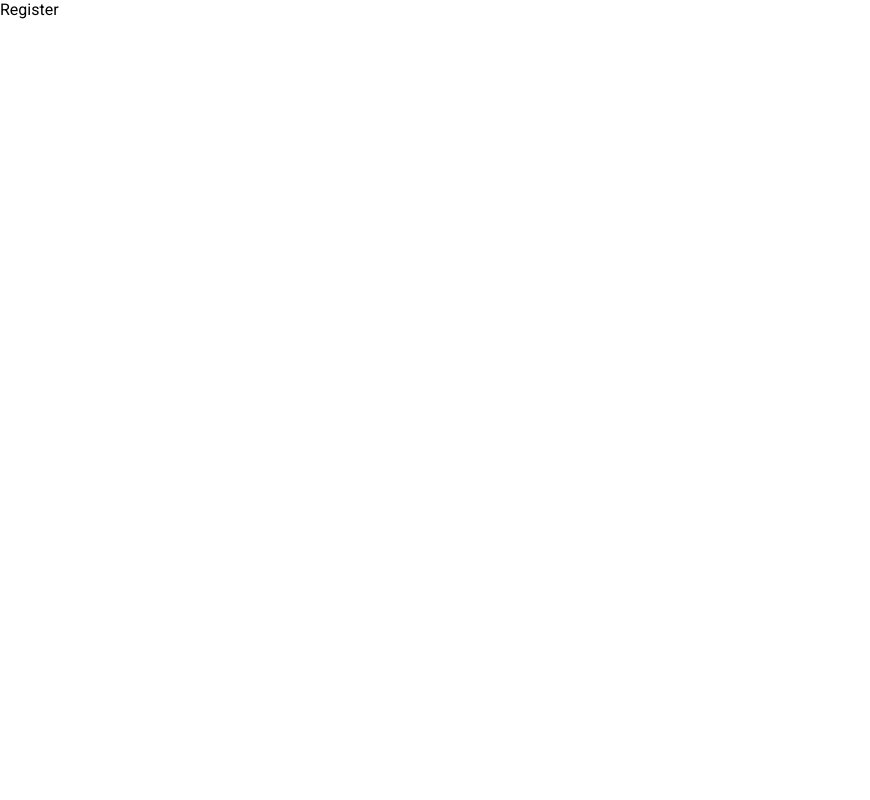
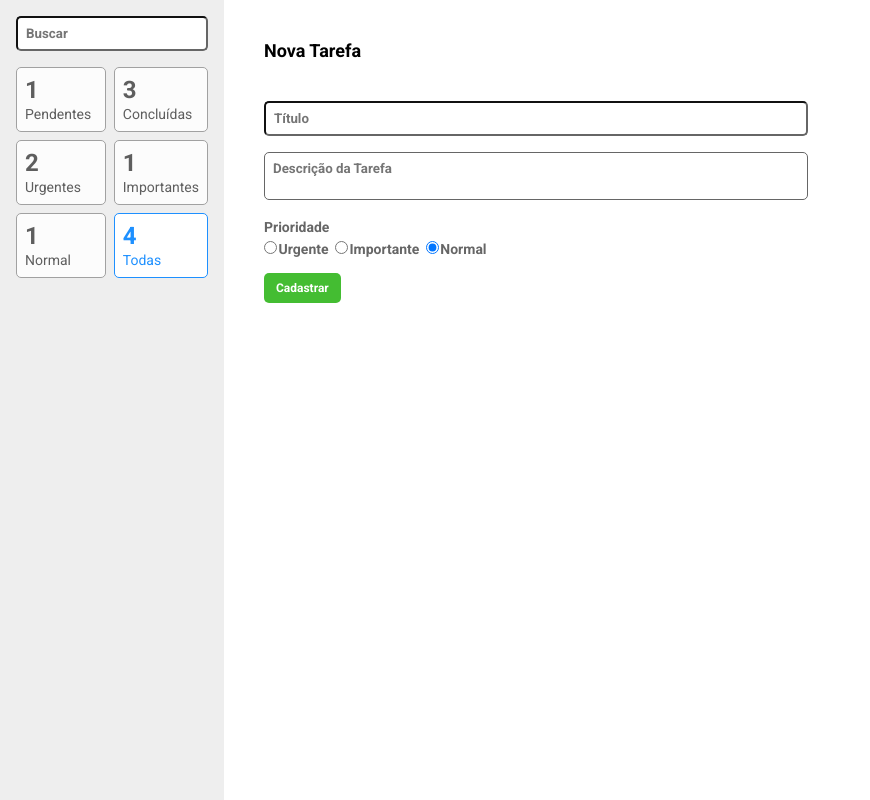
Before and after one commit to LucasDev9645/Projeto_To-do_List, a React (Vite) app: page /novo in a window 1280 px wide. Shown: the whole page, without its empty margins (0-870 px from the left). Built offline with nearby package versions, Linux system fonts and the light colour scheme.

Commit message:
Create task

```diff
--- a/src/Store/reducers/tasks.ts
+++ b/src/Store/reducers/tasks.ts
@@ -56,9 +56,21 @@ const sliceTasks = createSlice({
         state.itens[taskIndex] = action.payload;
       }
     },
+    register: (state, action: PayloadAction<Task>) => {
+      const taskExists = state.itens.find(
+        (task) =>
+          task.title.toLowerCase() === action.payload.title.toLowerCase()
+      );
+
+      if (taskExists) {
+        alert("Já existe uma tarefa com esse nome");
+      } else {
+        state.itens.push(action.payload);
+      }
+    },
   },
 });
 
-export const { remove, edit } = sliceTasks.actions;
+export const { remove, edit, register } = sliceTasks.actions;
 
 export default sliceTasks.reducer;
--- /dev/null
+++ b/src/components/Form/index.tsx
@@ -0,0 +1,76 @@
+import { FormEvent, useState } from "react";
+import { useDispatch } from "react-redux";
+import { useNavigate } from "react-router-dom";
+
+import * as enums from "../../utils/enums/Tasks.ts";
+import Task from "../../models/Task.ts";
+import { register } from "../../Store/reducers/tasks.ts";
+
+import {
+  Field,
+  MainContainer,
+  SaveButton,
+  Title,
+} from "../../styles/styles.ts";
+import { FormStyle, Options, Option } from "./styles.ts";
+
+const Form = () => {
+  const dispatch = useDispatch();
+  const navigate = useNavigate();
+
+  const [title, setTitle] = useState("");
+  const [description, setDescription] = useState("");
+  const [priority, setPriority] = useState(enums.Priority.NORMAL);
+
+  const taskRegister = (e: FormEvent) => {
+    e.preventDefault();
+    const addTask = new Task(
+      9,
+      title,
+      priority,
+      enums.Status.PENDENTE,
+      description
+    );
+    dispatch(register(addTask));
+    navigate("/");
+  };
+
+  return (
+    <MainContainer>
+      <Title>Nova Tarefa</Title>
+      <FormStyle onSubmit={taskRegister}>
+        <Field
+          type="text"
+          placeholder="Título"
+          value={title}
+          onChange={(e) => setTitle(e.target.value)}
+        />
+        <Field
+          as="textarea"
+          placeholder="Descrição da Tarefa"
+          value={description}
+          onChange={(e) => setDescription(e.target.value)}
+        />
+        <Options>
+          <p>Prioridade</p>
+          {Object.values(enums.Priority).map((priority) => (
+            <Option key={priority}>
+              <input
+                value={priority}
+                name="prioridade"
+                type="radio"
+                onChange={(e) => setPriority(e.target.value as enums.Priority)}
+                id={priority}
+                defaultChecked={priority === enums.Priority.NORMAL}
+              />
+              <label htmlFor={priority}>{priority}</label>
+            </Option>
+          ))}
+        </Options>
+        <SaveButton type="submit">Cadastrar</SaveButton>
+      </FormStyle>
+    </MainContainer>
+  );
+};
+
+export default Form;
--- /dev/null
+++ b/src/components/Form/styles.ts
@@ -0,0 +1,35 @@
+import styled from "styled-components";
+
+export const FormStyle = styled.form`
+  max-width: 34rem;
+  width: 100%;
+  font-weight: 700;
+  font-size: 0.875rem;
+  color: var(--color-gray-600);
+
+  textarea {
+    resize: none;
+    margin: 1rem 0;
+  }
+`;
+
+export const Options = styled.div`
+  margin-bottom: 1rem;
+
+  p {
+    margin-bottom: 0.375rem;
+  }
+
+  label {
+    margin-right: 0.4rem;
+  }
+
+  input {
+    margin-right: 0.1rem;
+  }
+`;
+
+export const Option = styled.div`
+  display: inline;
+  text-transform: capitalize;
+`;
--- a/src/components/SideBar/index.tsx
+++ b/src/components/SideBar/index.tsx
@@ -1,12 +1,13 @@
 import { useDispatch } from "react-redux";
+import { useSelector } from "react-redux";
 
 import FilterCard from "./FilterCard";
+import * as enums from "../../utils/enums/Tasks";
+import { RootReducer } from "../../Store";
+import { changeTerm } from "../../Store/reducers/filter";
 
 import * as S from "./styles";
-import * as enums from "../../utils/enums/Tasks";
-import { useSelector } from "react-redux";
-import { RootReducer } from "../../Store";
-import { changeTerm } from "../../Store/reducers/filter";
+import { Field } from "../../styles/styles";
 
 const SideBar = () => {
   const dispatch = useDispatch();
@@ -15,7 +16,7 @@ const SideBar = () => {
   return (
     <S.Aside>
       <div>
-        <S.Field
+        <Field
           type="text"
           placeholder="Buscar"
           value={term}
--- a/src/components/SideBar/styles.ts
+++ b/src/components/SideBar/styles.ts
@@ -12,12 +12,3 @@ export const Filters = styled.aside`
   grid-gap: 0.5rem;
   margin-top: 1rem;
 `;
-
-export const Field = styled.input`
-  border-radius: 5px;
-  border-color: var(--color-gray-600);
-  background-color: var(--color-white);
-  padding: 0.5rem;
-  font-weight: 700;
-  width: 100%;
-`;
--- a/src/components/Task/index.tsx
+++ b/src/components/Task/index.tsx
@@ -1,9 +1,11 @@
 import { useState, useEffect } from "react";
 import { useDispatch } from "react-redux";
 
-import * as S from "./styles";
 import { remove, edit } from "../../Store/reducers/tasks";
 import TaskClass from "../../models/Task";
+
+import * as S from "./styles";
+import { SaveButton } from "../../styles/styles";
 
 type Props = TaskClass;
 
@@ -46,7 +48,7 @@ const Task = ({
       <S.StockBar>
         {isEditing ? (
           <>
-            <S.SaveButton
+            <SaveButton
               onClick={() => {
                 dispatch(
                   edit({
@@ -61,7 +63,7 @@ const Task = ({
               }}
             >
               Salvar
-            </S.SaveButton>
+            </SaveButton>
             <S.CancelRemoveButton onClick={cancelEdit}>
               Cancelar
             </S.CancelRemoveButton>
--- a/src/components/Task/styles.ts
+++ b/src/components/Task/styles.ts
@@ -79,10 +79,6 @@ export const Button = styled.button`
   margin-right: 0.5rem;
 `;
 
-export const SaveButton = styled(Button)`
-  background-color: var(--color-green-500);
-`;
-
 export const CancelRemoveButton = styled(Button)`
   background-color: var(--color-red-600);
 `;
--- a/src/components/TodoList/index.tsx
+++ b/src/components/TodoList/index.tsx
@@ -3,7 +3,7 @@ import { useSelector } from "react-redux";
 import Task from "../Task";
 import { RootReducer } from "../../Store";
 
-import { Container, Result } from "./styles";
+import { MainContainer, Title } from "../../styles/styles";
 
 const TodoList = () => {
   const { itens } = useSelector((state: RootReducer) => state.tasks);
@@ -47,8 +47,8 @@ const TodoList = () => {
   const message = ShowFilteringResult(tasks.length);
 
   return (
-    <Container>
-      <Result>{message}</Result>
+    <MainContainer>
+      <Title as={"p"}>{message}</Title>
       <ul>
         {tasks.map((task) => (
           <li key={task.title}>
@@ -62,7 +62,7 @@ const TodoList = () => {
           </li>
         ))}
       </ul>
-    </Container>
+    </MainContainer>
   );
 };
 
--- a/src/components/TodoList/styles.ts
+++ /dev/null
@@ -1,15 +0,0 @@
-import styled from "styled-components";
-
-export const Container = styled.main`
-  padding: 0 2.5rem;
-  height: 100vh;
-  overflow-y: scroll;
-`;
-
-export const Result = styled.p`
-  display: block;
-  font-weight: 700;
-  font-size: 1.125rem;
-  margin-top: 2.5rem;
-  margin-bottom: 2.5rem;
-`;
--- a/src/pages/Register/index.tsx
+++ b/src/pages/Register/index.tsx
@@ -1,5 +1,13 @@
+import Form from "../../components/Form";
+import SideBar from "../../components/SideBar";
+
 const Register = () => {
-  return <div>Register</div>;
+  return (
+    <>
+      <SideBar />
+      <Form />
+    </>
+  );
 };
 
 export default Register;
--- a/src/styles/styles.ts
+++ b/src/styles/styles.ts
@@ -1,4 +1,5 @@
 import { createGlobalStyle, styled } from "styled-components";
+import { Button } from "../components/Task/styles";
 
 const GlobalStyle = createGlobalStyle`
   :root {
@@ -38,4 +39,30 @@ export const Container = styled.div`
   grid-template-columns: 14rem auto;
 `;
 
+export const MainContainer = styled.main`
+  padding: 0 2.5rem;
+  height: 100vh;
+  overflow-y: scroll;
+`;
+
+export const Title = styled.h2`
+  display: block;
+  font-weight: 700;
+  font-size: 1.125rem;
+  margin-top: 2.5rem;
+  margin-bottom: 2.5rem;
+`;
+
+export const Field = styled.input`
+  border-radius: 5px;
+  border-color: var(--color-gray-600);
+  background-color: var(--color-white);
+  padding: 0.5rem;
+  font-weight: 700;
+  width: 100%;
+`;
+
+export const SaveButton = styled(Button)`
+  background-color: var(--color-green-500);
+`;
 export default GlobalStyle;
```
Also changed, not shown: src/pages/Register/styles.ts (added).
